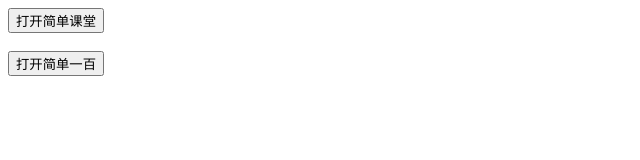
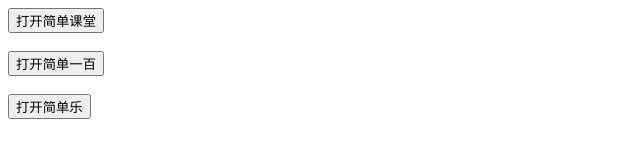
Before and after one commit to smallgirl/smallgirl.github.io, a plain HTML site: page index.html in a window 1280 px wide. Shown: the whole page, without its empty margins (0-640 px from the left). Drawn offline with Linux system fonts and the light colour scheme.

Commit message:
Update index.html

```diff
--- a/index.html
+++ b/index.html
@@ -11,6 +11,10 @@ function openJd100(){
     var link = 'https://iosapi.jd100.com/jd100';
     window.location.href = link;
 }
+function openJdl(){
+    var link = 'https://iosapi.jd100.com/jiandanle';
+    window.location.href = link;
+}
 </script>
 </head>
 <body>
@@ -19,5 +23,8 @@ function openJd100(){
 <br/>
 <br/>
 <button type="button" onclick="openJd100()">打开简单一百</button>
+<br/>
+<br/>
+<button type="button" onclick="openJdl()">打开简单乐</button>
 </body>
 </html>
```
